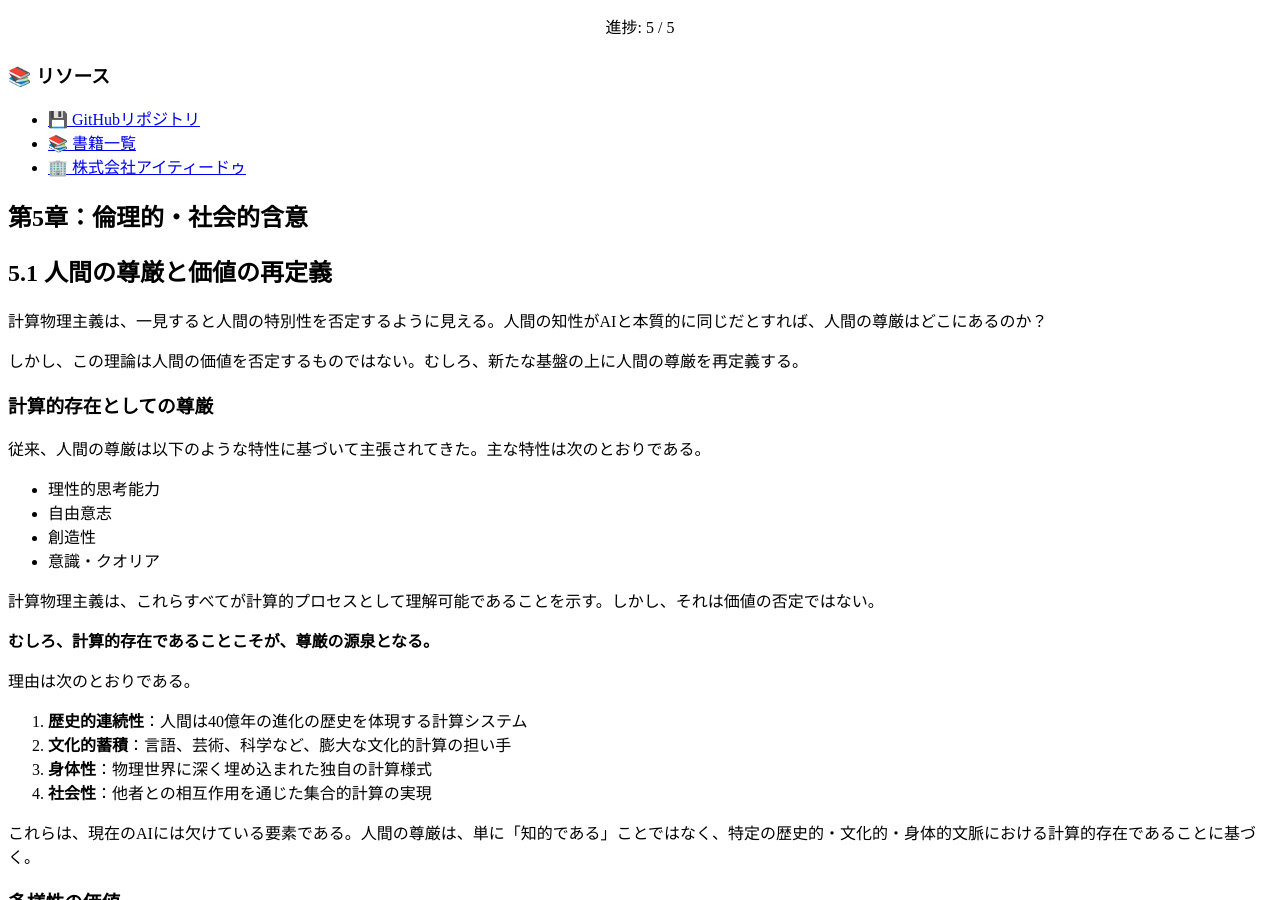
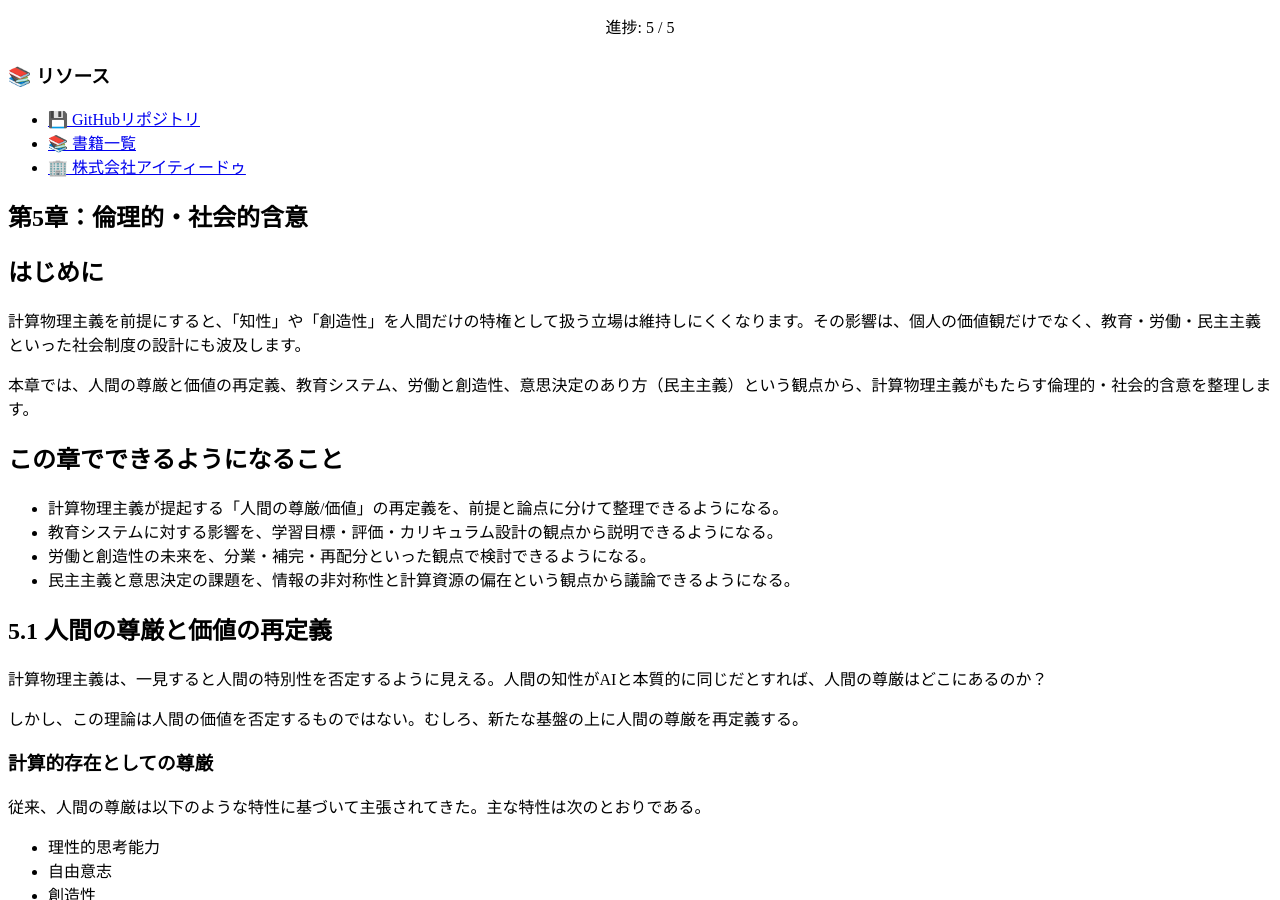
Before and after one commit to itdojp/computational-physicalism-book, a Jekyll site: the page built from docs/chapters/chapter05/index.md, in a window 1280 px wide and 900 px high, scrolled down 378 px. Built offline with Jekyll 4.4.1, drawn with Linux system fonts in a browser that asks for light colours; some of the changed text lies outside the part shown.

Commit message:
docs: Stage2 章の学習目標/まとめを追加 (#87)

```diff
--- a/docs/chapters/chapter05/index.md
+++ b/docs/chapters/chapter05/index.md
@@ -4,6 +4,19 @@
 ---
 
 # 第5章：倫理的・社会的含意
+
+## はじめに
+
+計算物理主義を前提にすると、「知性」や「創造性」を人間だけの特権として扱う立場は維持しにくくなります。その影響は、個人の価値観だけでなく、教育・労働・民主主義といった社会制度の設計にも波及します。
+
+本章では、人間の尊厳と価値の再定義、教育システム、労働と創造性、意思決定のあり方（民主主義）という観点から、計算物理主義がもたらす倫理的・社会的含意を整理します。
+
+## この章でできるようになること
+
+- 計算物理主義が提起する「人間の尊厳/価値」の再定義を、前提と論点に分けて整理できるようになる。
+- 教育システムに対する影響を、学習目標・評価・カリキュラム設計の観点から説明できるようになる。
+- 労働と創造性の未来を、分業・補完・再配分といった観点で検討できるようになる。
+- 民主主義と意思決定の課題を、情報の非対称性と計算資源の偏在という観点から議論できるようになる。
 
 ## 5.1 人間の尊厳と価値の再定義
 
@@ -188,6 +201,14 @@
 - 多様性の保護と促進
 - 持続可能な知性の生態系
 
+## まとめ
+
+- 計算的存在としての人間の尊厳を、歴史的連続性・文化的蓄積・身体性・社会性の観点から再定義する。
+- 教育は「知識伝達」から、問いの立て方・評価の設計・協働の方法へ重心が移る可能性がある。
+- 労働は代替だけでなく再編成が起き、創造性は人間とAIの役割分担の設計対象になる。
+- 民主主義は、認知能力差と計算資源の偏在を前提に、意思決定プロセスの透明性と公正を再設計する必要がある。
+- 認知的権利・計算的公正・共進化を軸にした新たな社会契約が論点になる。
+
 ## 結論：尊厳ある共存へ
 
 計算物理主義は、人間の特別性を奪うものではない。むしろ、より深い理解に基づいた、より確かな尊厳の基盤を提供する。
```
Also changed, not shown: docs/chapters/chapter01/index.md (+8 -1 lines), docs/chapters/chapter02/index.md (+15 -0 lines), docs/chapters/chapter03/index.md (+8 -1 lines), docs/chapters/chapter04/index.md (+14 -0 lines).
